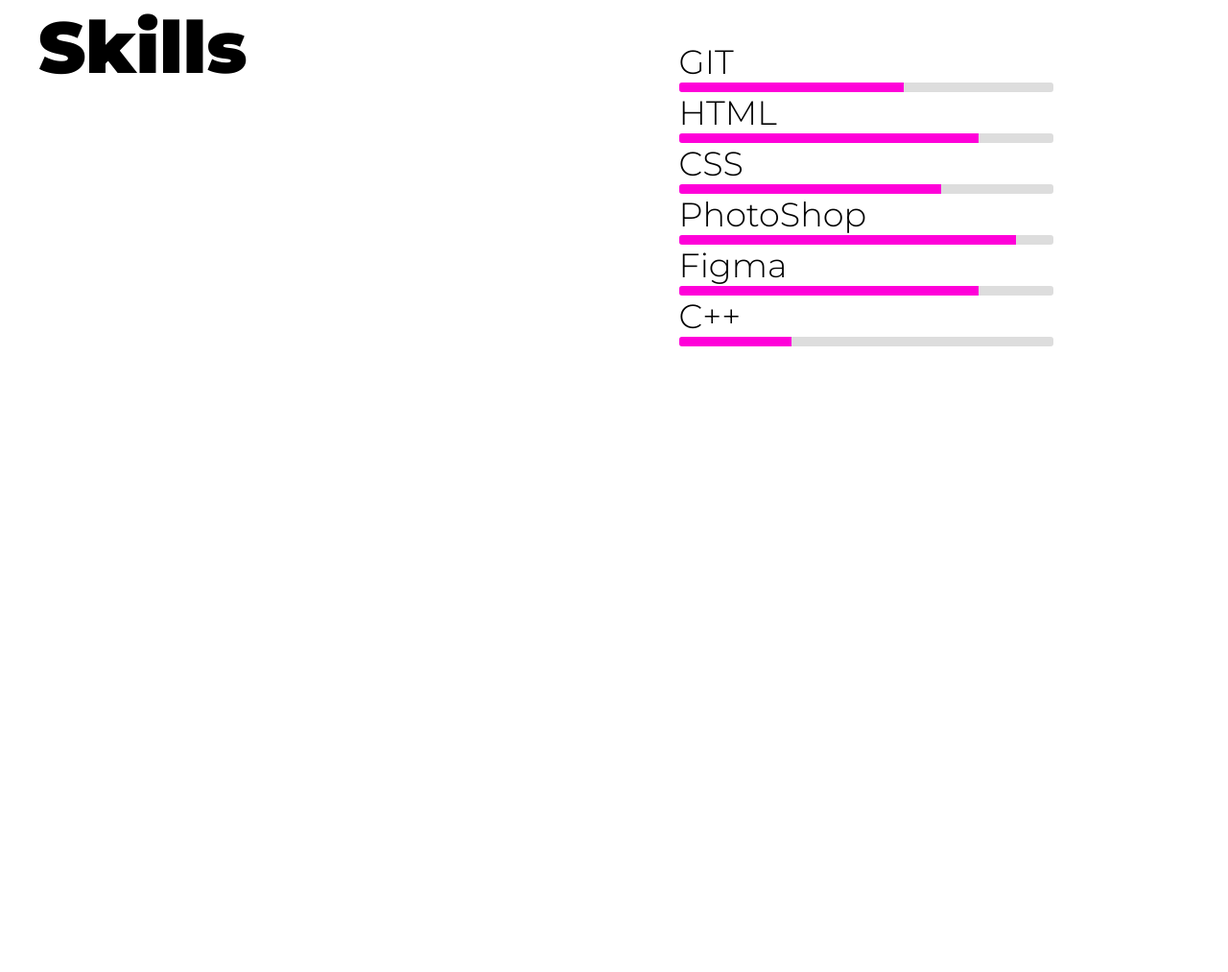
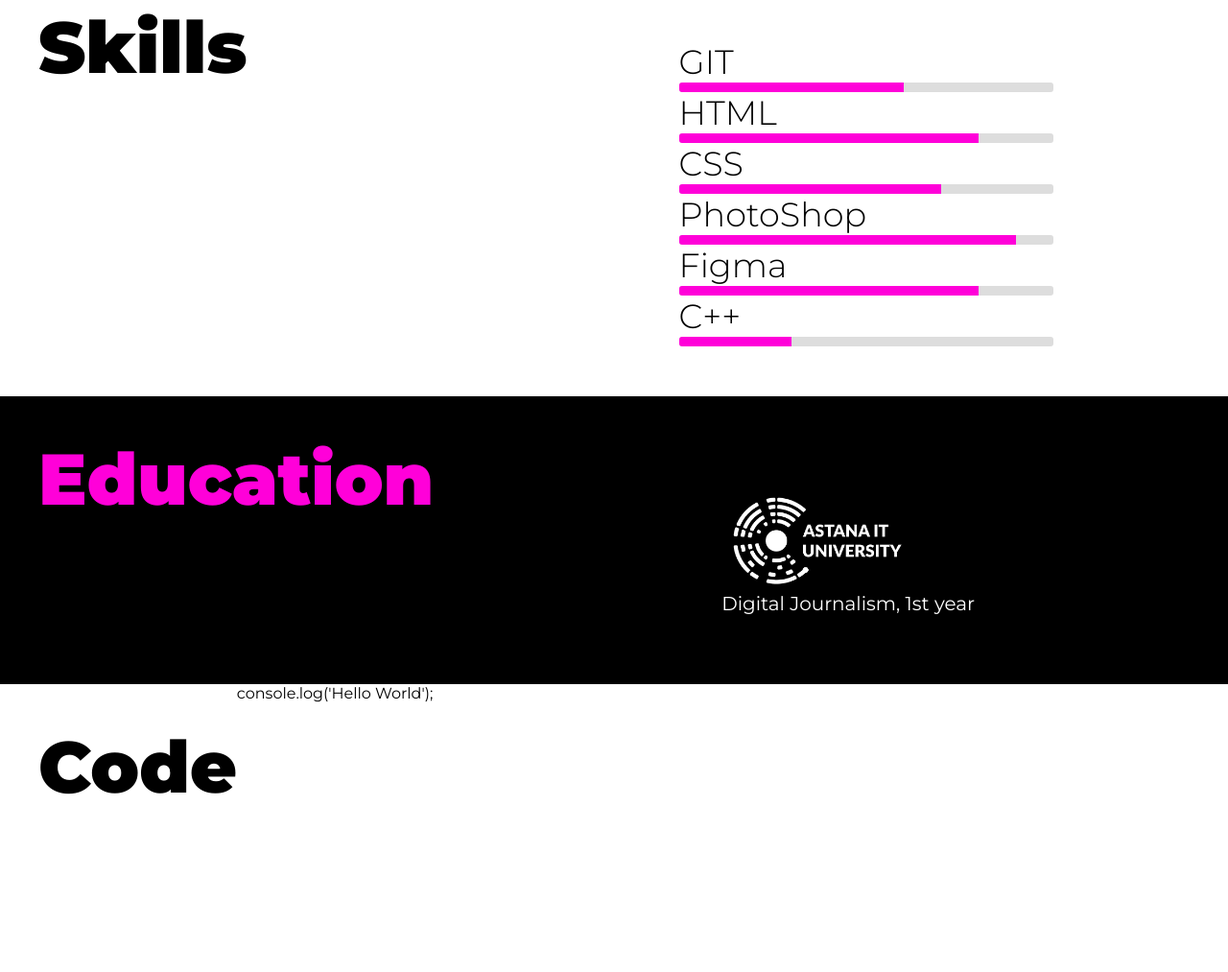
Before and after one commit to darialz/rsschool-cv, a plain HTML site: page index.html in a window 1280 px wide. Shown: the part 1074-2087 px from the top of the page at 96% size. Before the commit the page ends 1487 px from the top, so only its background shows below. Drawn offline with Linux system fonts and the light colour scheme.

Commit message:
docs:made edication block

```diff
--- a/index.html
+++ b/index.html
@@ -117,9 +117,35 @@
                 </ul>
 
             </div>
-
         </div>
-    </div>
+      </div>
+      <div>
+          <div id="edu">
+            <div id="education">
+                <h2>
+                    Education
+                </h2>
+            </div>
+            <div class="edu-list">
+              <img class="edu-list_aitu" src="img/aitu.png" alt="aitu">
+              <ul>
+                <li>Digital Journalism, 1st year</li>
+            </ul>
+            </div>
+              </div>
+              <div id="code">
+                <div id="code-name">
+                    <h2>
+                        Code
+                    </h2>
+                </div>
+                <div class="code-ex">
+                 <p><code>
+                  console.log('Hello World');
+                 </code></p>
+          </div>
+        </div>
+      </div>
 </main>
 </body>
 </html>
--- a/style.css
+++ b/style.css
@@ -111,3 +111,43 @@
     height: 100%;
     background-color: #ff00d9;
   }
+
+  #edu { background-color: #000000;
+    margin: 0px;
+    padding: 0;
+    height: 300px;
+    text-align: left;
+    display: flex;
+    user-select: none;
+
+}
+#education { --text-color: #ff00d9;
+    margin-top: 40px;
+    margin-left: 40px;
+    font-size: 50px;
+    font-weight: 600;
+}
+.edu-list {--text-color: #ffffff;
+    margin-left: 300px;
+    font-size: 20px;
+    margin-top: 100px;
+}
+.edu-list_aitu {
+    width: 200px;
+    margin-top: 0px;
+}
+#code { background-color: #ffffff;
+    margin: 0px;
+    padding: 0;
+    height: 300px;
+    text-align: left;
+    display: flex;
+    user-select: none;
+}
+#code-name {--text-color: #000000;
+    margin-top: 40px;
+    margin-left: 40px;
+    font-size: 50px;
+    font-weight: 600;
+
+}
```
Also changed, not shown: img/aitu.png (added).
